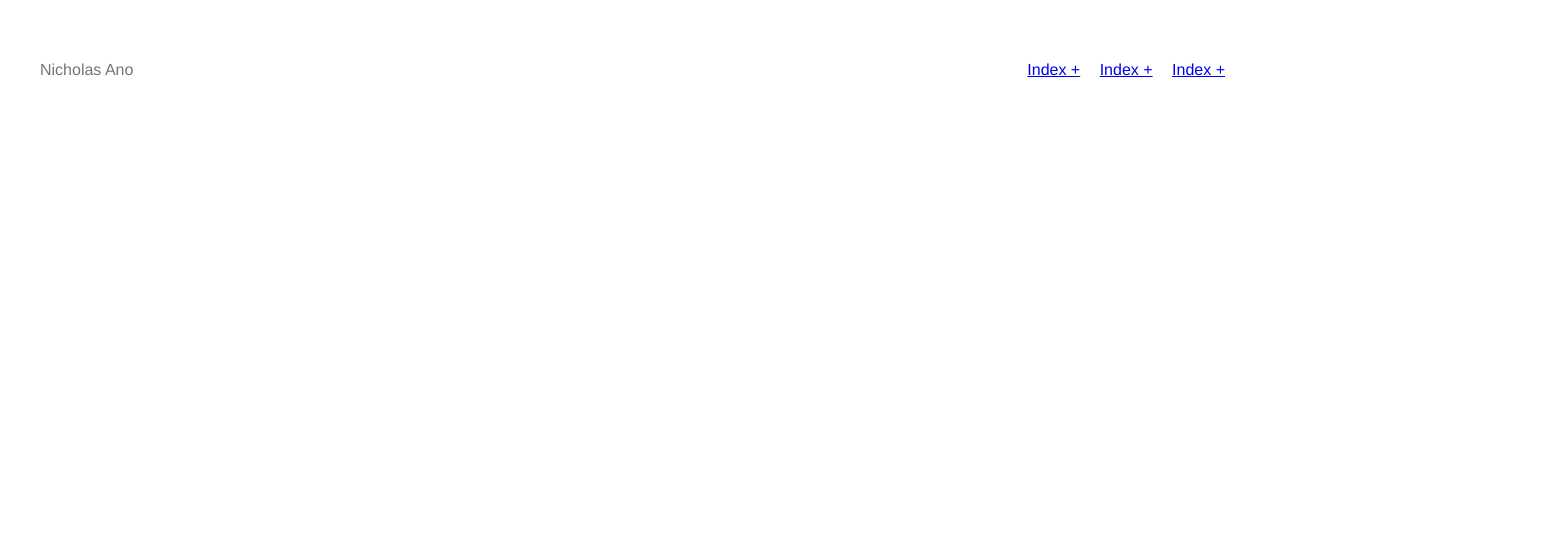
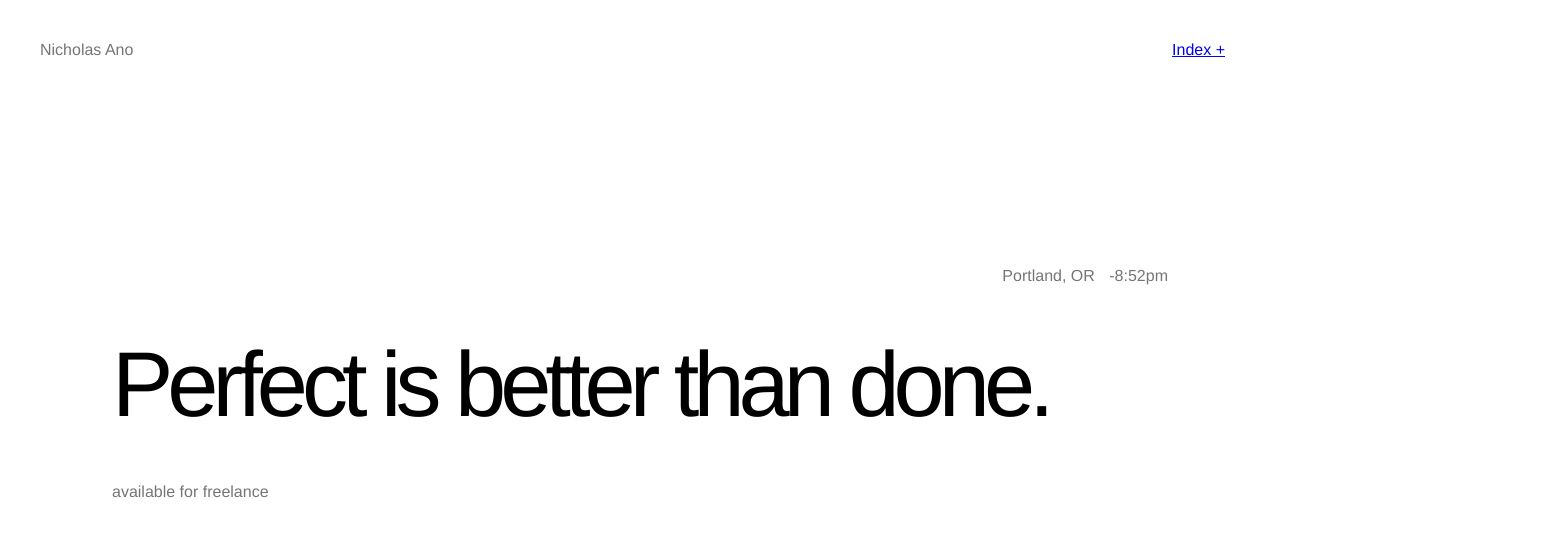
Before and after one commit to whoisnicholas/portfolio, a website: page index.html in a window 1280 px wide. Shown: the whole page, 1552 px wide, since content can reach past the window. Drawn offline with nearby package versions, Linux system fonts and the light colour scheme.

Commit message:
index changes

```diff
--- a/assets/js/project.name.js
+++ b/assets/js/project.name.js
@@ -5,7 +5,35 @@ var ProjectName = (function($) {
 		// Set up any all
 		// default libraries here
 
-	};
+		function currentTime() {
+		  // get the current time + local offset
+		  function timeNow() {
+		    var d = new Date(),
+		        offset = 8 - d.getTimezoneOffset() / 60,
+		        h = d.getHours() - offset - (d.getHours()>12?'12':'0'),
+		        m = (d.getMinutes()<10?'0':'') + d.getMinutes(),
+		        meridiem = (d.getHours()>12?'pm':'pm')
+
+		   return h + '<span>:</span>' + m + meridiem;
+		  }
+
+		  // update the time & append to body
+		  function updateTime() {
+		    timeNow();
+		    $('#time').html(timeNow());
+		  }
+
+		  // set time on load to avoid delay of first setInterval
+		  $('#time').html(timeNow());
+
+		  // call upUpdate time and refresh every 15s
+		  setInterval(updateTime, 15000);
+		}
+
+		// Call the whole function
+		currentTime();
+
+	} // end init
 
 	return {
 		init: init
--- a/assets/scss/base/_typography.scss
+++ b/assets/scss/base/_typography.scss
@@ -15,7 +15,8 @@ body {
 }
 
 h1, h2, h3, h4 {
-
+	margin:0px;
+	padding:0px;
 }
 
 h1 {
--- a/assets/scss/layout/_header.scss
+++ b/assets/scss/layout/_header.scss
@@ -12,5 +12,5 @@ header{
   justify-content: space-between;
   height:60px;
   line-height: 60px;
-  padding: 40px 40px 0px 40px;
+  padding: 20px 40px 0px 40px;
 }
--- a/assets/scss/sections/_hero.scss
+++ b/assets/scss/sections/_hero.scss
@@ -5,3 +5,42 @@
 HOME PAGE STYLES
 
 */
+
+.home{
+  margin-top: 20vh;
+  padding: 0px 0px 0px 112px;
+}
+
+.home h1 {
+  color:$black;
+  font-size: 5.75rem;
+  font-weight: $light;
+  letter-spacing: -6px;
+}
+
+.main-sub-text {
+  padding:0px;
+  margin:0px;
+}
+
+.quick-links{
+  display: flex;
+  flex-direction: row;
+  justify-content: flex-end;
+  padding: 20px 112px 0px 0px;
+}
+
+// Define keyframes
+@keyframes blink {
+  0% { opacity: 1; }
+  // 50% { opacity: 1; }
+  100% { opacity: 0; }
+}
+
+#time{
+  margin-left: 10px;
+}
+
+#time span {
+animation: blink 1s infinite linear;
+}
--- a/gulpfile.js
+++ b/gulpfile.js
@@ -20,10 +20,15 @@ gulp.task('browserSync', function() {
   })
 })
 
+var sassOptions = {
+errLogToConsole: true,
+outputStyle: 'expanded'
+};
+
 // Requires the gulp-sass plugin
 gulp.task('sass', function() {
   return gulp.src('assets/scss/main.scss') // Gets all files ending with.scss in assets/scss and children dirs
-  .pipe(sass()) // Using gulp-sass
+  .pipe(sass(sassOptions).on('error', sass.logError)) // Using gulp-sass
   .pipe(autoprefixer({
       browsers: ['last 2 versions', 'Firefox >= 3'],
       cascade: false
--- a/index.html
+++ b/index.html
@@ -27,6 +27,7 @@
 		<script src="assets/js/lib/waypoints.min.js"></script>
 		<script src="assets/js/lib/modernizr-2.6.2.min.js"></script>
 		<script src="assets/js/lib/respond.min.js"></script>
+		<script src="assets/js/lib/currentTime.js"></script>
 		<!-- endbuild -->
 
 		<!-- Include Scripts -->
@@ -44,8 +45,6 @@
 
 				<ul>
 					<li><a href="index.html">Index +</a></li>
-					<li><a href="index.html">Index +</a></li>
-					<li><a href="index.html">Index +</a></li>
 				</ul>
 
 			</nav><!-- end nav -->
@@ -53,6 +52,16 @@
 		</header><!-- end header -->
 
 		<section class="home">
+			<div class="quick-links">
+				<div class="current-time">
+					Portland, OR
+					<span id="time"></span>
+				</div>
+			</div>
+			<div class="container">
+				<h1>Perfect is better than done.</h1>
+				<div class="main-sub-text">available for freelance</div>
+			</div>
 
 		</section><!-- end .home -->
 
```
Also changed, not shown: assets/css/main.css, assets/scss/base/_global.scss (line endings or trailing spaces).
